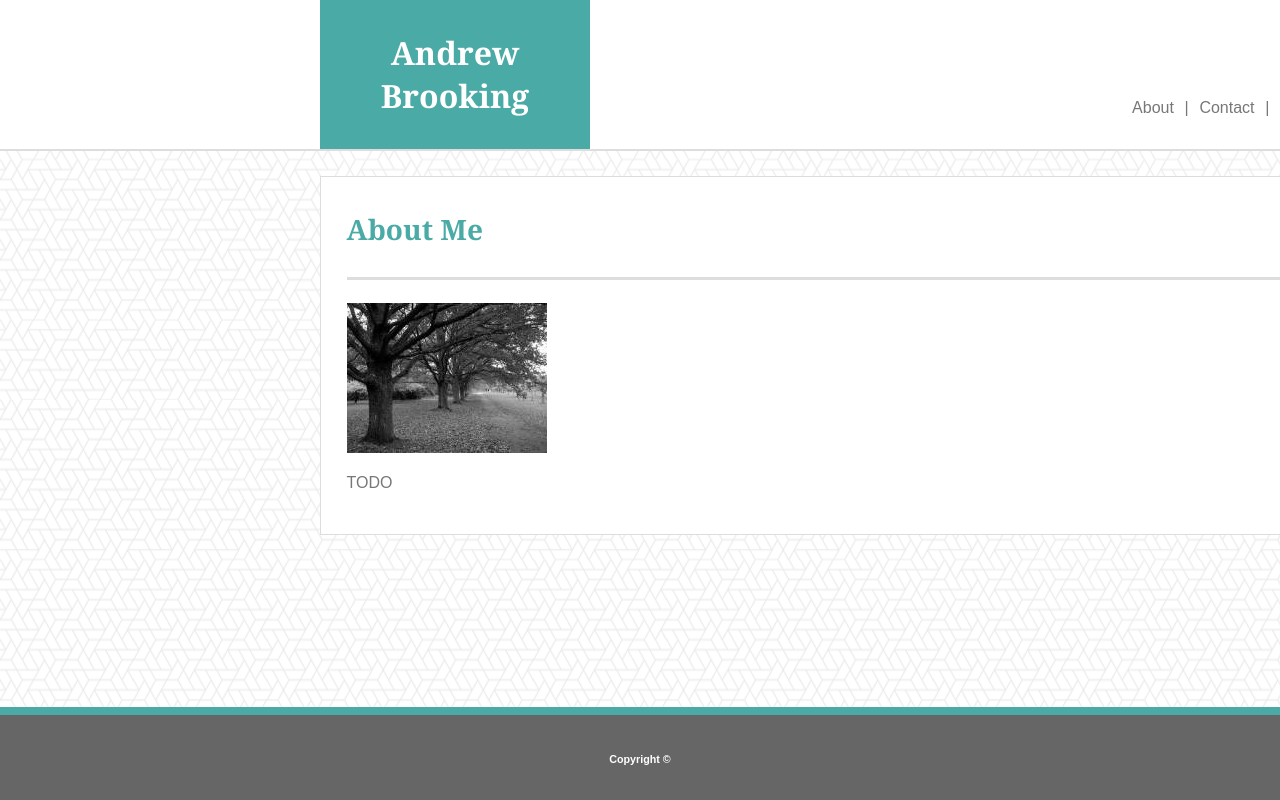
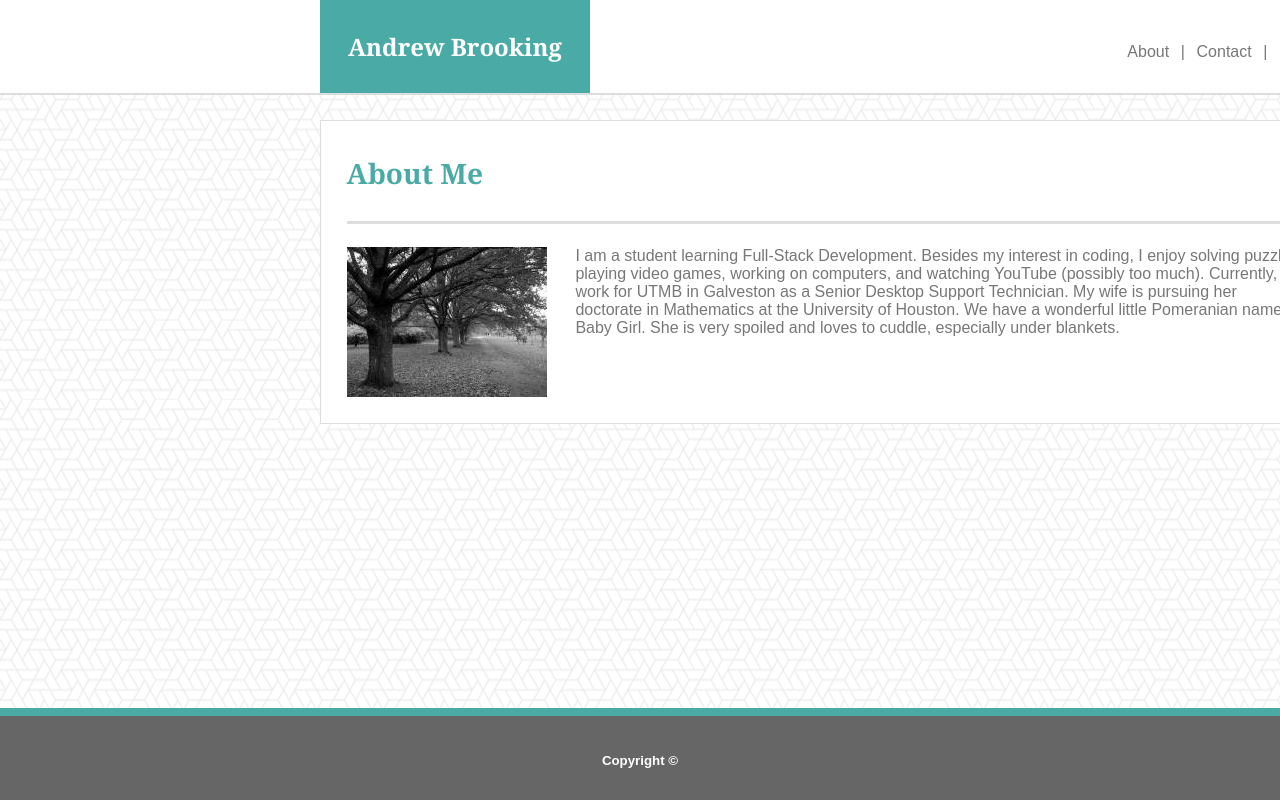
Before and after one commit to AndrewBrooking/Basic-Portfolio, a plain HTML site: page index.html in a window 1280 px wide. Drawn offline with Linux system fonts and the light colour scheme.

Commit message:
Added about me paragraph

```diff
--- a/assets/css/style.css
+++ b/assets/css/style.css
@@ -12,6 +12,16 @@ body {
     font-family: 'Arial', 'Helvetica Neue', Helvetica, sans-serif;
 }
 
+.banner-outer {
+    background: #ffffff;
+    border-bottom: 2px solid #dddddd;
+}
+
+.banner-inner, .title, .content {
+    width: 960px;
+    margin-left: 25%;
+}
+
 header {
     background: #4aaaa5;
     color: #ffffff;
@@ -24,20 +34,10 @@ header {
     width: 25%;
 }
 
-.banner-outer {
-    background: #ffffff;
-    border-bottom: 2px solid #dddddd;
-}
-
-.banner-inner, .title, .content {
-    width: 960px;
-    margin-left: 25%;
-}
-
 nav {
     text-align: right;
     color: #777777;
-    width: 65%;
+    width: 75%;
     float: right;
     position: relative;
     top: -50px;
@@ -62,7 +62,6 @@ main {
     padding-right: 2%;
     padding-bottom: 2%;
     border: 1px solid #dddddd;
-    float: left;
     overflow: auto;
 }
 
@@ -82,8 +81,8 @@ p, form {
 
 .port-img {
     float: left;
-    padding-right: 4%;
-    overflow: auto;
+    padding-right: 3%;
+    width: 200px;
 }
 
 .port-title {
@@ -101,6 +100,10 @@ input, textarea {
     width: 100%;
     margin-top: 0.25%;
     margin-bottom: 2%;
+}
+
+input {
+    height: 25px;
 }
 
 textarea {
@@ -122,14 +125,11 @@ footer {
     background: #666666;
     color: #ffffff;
     text-align: center;
-    padding-top: 1%;
+    padding-top: 15px;
+    padding-bottom: 10px;
     margin-top: 0;
     border-top: 8px solid #4aaaa5;
-    position: fixed;
+    position: absolute;
     bottom: 0;
     width: 100%;
 }
-
-h6 {
-    padding-bottom: 10px;
-}
--- a/index.html
+++ b/index.html
@@ -8,7 +8,7 @@
     <body>
         <div class="banner-outer">
             <div class="banner-inner">
-                <header><h1>Andrew Brooking</h1></header>
+                <header><h2>Andrew Brooking</h2></header>
                 <nav>
                     <a href="index.html">About</a> | <a href="contact.html">Contact</a> | <a href="portfolio.html">Portfolio</a>
                 </nav>
@@ -18,15 +18,18 @@
         <main>
             <div class="content">
                 <h2 id="page-title">About Me</h2>
-                <img src="./assets/images/trees.png" alt="Trees">
+                <img class="port-img" src="./assets/images/trees.png" alt="Trees">
                 <p>
-                    TODO
+                    I am a student learning Full-Stack Development. Besides my interest in coding, I enjoy solving puzzles, playing video games,
+                    working on computers, and watching YouTube (possibly too much). Currently, I work for UTMB in Galveston as a Senior Desktop
+                    Support Technician. My wife is pursuing her doctorate in Mathematics at the University of Houston. We have a wonderful little
+                    Pomeranian named Baby Girl. She is very spoiled and loves to cuddle, especially under blankets.
                 </p>
             </div>
         </main>
 
         <footer>
-            <h6>Copyright ©</h6>
+            <h5>Copyright ©</h5>
         </footer>
     </body>
 </html>
```
Also changed, not shown: contact.html (+1 -1 lines), portfolio.html (+2 -2 lines), 1 other file.
